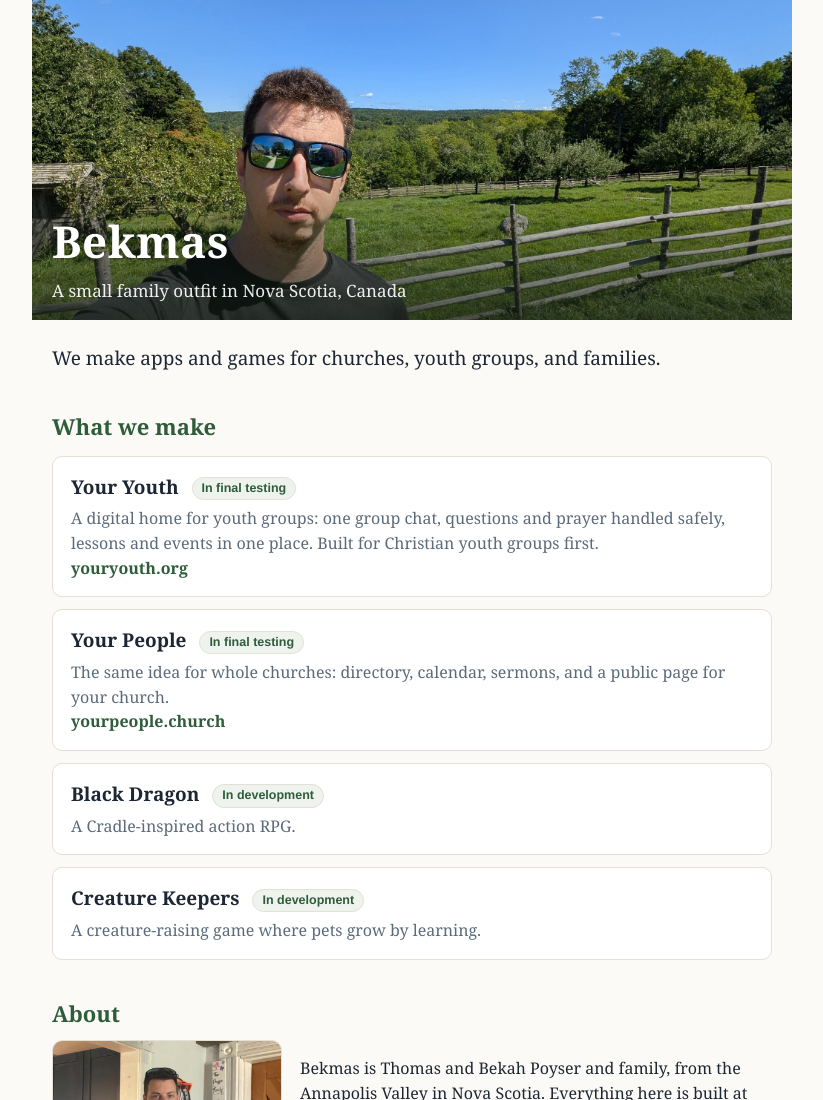
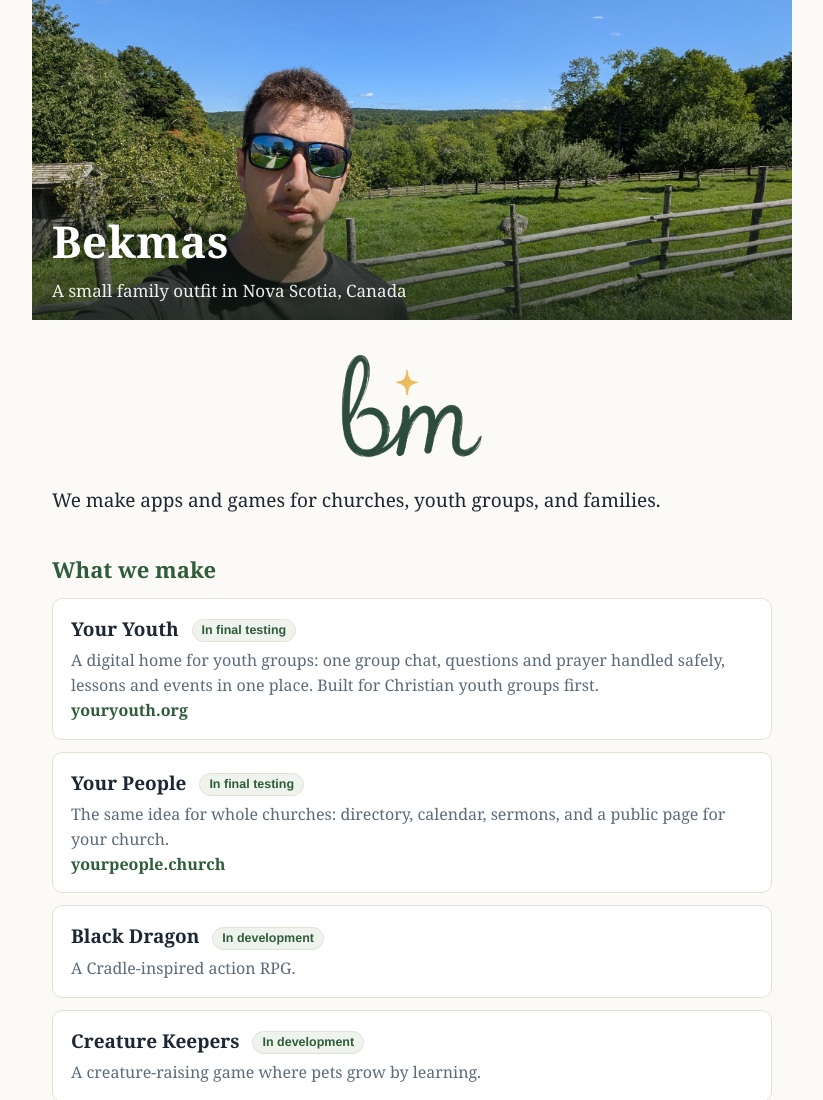
Before and after one commit to thomaswpoyser-coder/bekmas-site, a plain HTML site: page index.html in a window 1280 px wide. Shown: the top 1100 px of the page, without its empty margins (228-1051 px from the left). Drawn offline with Linux system fonts and the light colour scheme.

Commit message:
Add the Bekmas bm logo: mark under the hero + favicon (founder's pick, Nov 16)

```diff
--- a/index.html
+++ b/index.html
@@ -4,6 +4,7 @@
 <meta charset="utf-8">
 <meta name="viewport" content="width=device-width, initial-scale=1">
 <title>Bekmas — apps and games from a small family outfit in Nova Scotia</title>
+<link rel="icon" type="image/png" href="assets/bekmas-favicon.png">
 <meta name="description" content="Bekmas is a small family outfit in Nova Scotia, Canada. We make apps and games for churches, youth groups, and families.">
 <style>
   :root { --ink:#1d2733; --muted:#5b6b7a; --paper:#fbfaf7; --card:#ffffff; --line:#e5e0d5; --accent:#2f5d3a; }
@@ -28,6 +29,7 @@
   .about div { flex:1; min-width:230px; }
   footer { margin-top:44px; padding-top:16px; border-top:1px solid var(--line); color:var(--muted); font-size:14.5px; display:flex; justify-content:space-between; flex-wrap:wrap; gap:8px; }
   footer a { color: var(--accent); text-decoration:none; }
+  .brandmark { display:block; width:150px; margin:30px auto 6px; }
 </style>
 </head>
 <body>
@@ -39,6 +41,7 @@
       <p>A small family outfit in Nova Scotia, Canada</p>
     </div>
   </header>
+  <img class="brandmark" src="assets/bekmas-mark.png" alt="Bekmas">
 
   <p class="lede">We make apps and games for churches, youth groups, and families.</p>
 
```
Also changed, not shown: assets/bekmas-favicon.png (added), assets/bekmas-mark.png (added).
